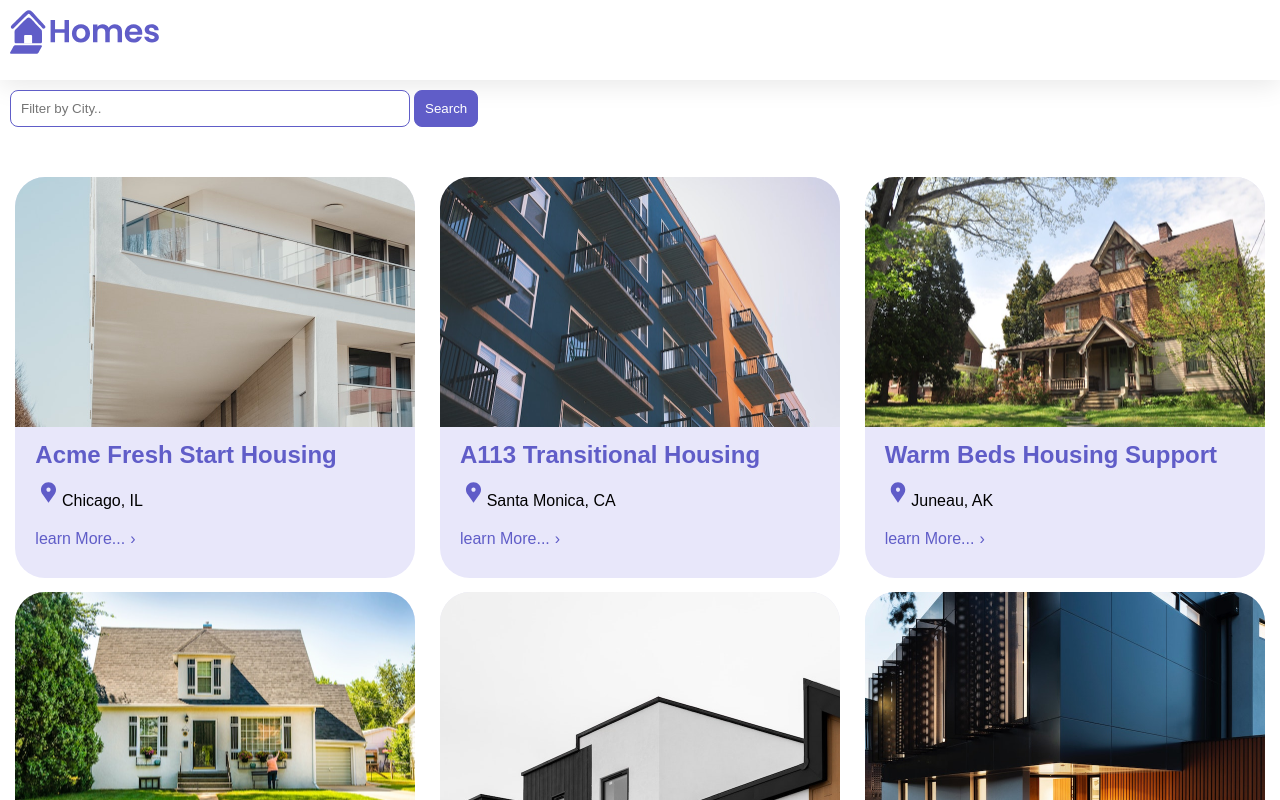
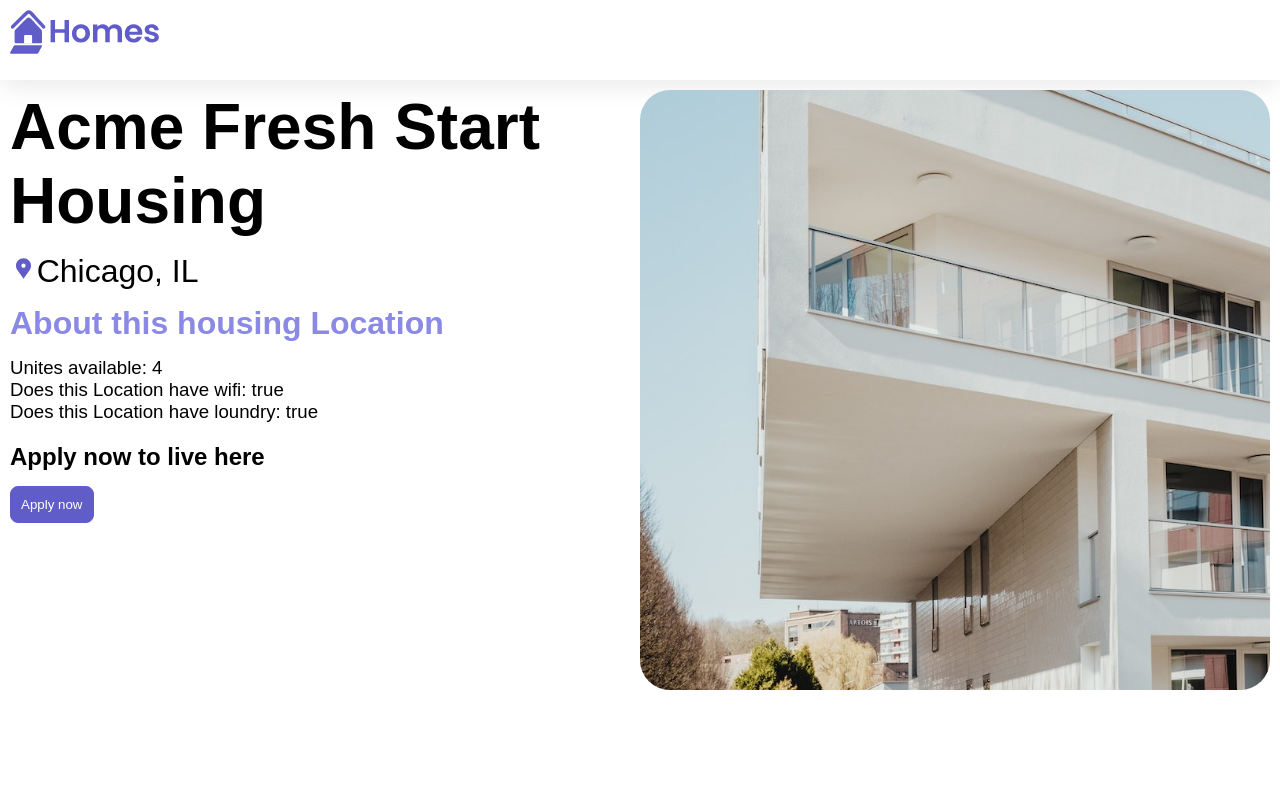
Before and after one commit to teddy004/Angular, an Angular app in the folder homes-app/: page /details/0 in a window 1280 px wide. Shown: the top 800 px of the page. Built offline with nearby package versions, Linux system fonts and the light colour scheme.

Commit message:
adding service module

```diff
--- a/homes-app/src/app/app.component.ts
+++ b/homes-app/src/app/app.component.ts
@@ -1,5 +1,6 @@
 import { Component } from '@angular/core';
 import { HomeComponent } from './home/home.component';
+import { RouterModule } from '@angular/router'
 
 @Component({
   standalone: true,
@@ -10,12 +11,12 @@
       <img class = 'brand-logo' src='/assets/logo.svg' aria-hidden='true'>
     </header>
     <section class='content'>
-    <app-home></app-home>
+    <router-outlet></router-outlet>
     </section>
   </main>
   `,
   styleUrls: ['./app.component.css'],
-  imports: [HomeComponent]
+  imports: [HomeComponent, RouterModule]
 })
 export class AppComponent {
   title = 'homes';
--- a/homes-app/src/app/details/details.component.css
+++ b/homes-app/src/app/details/details.component.css
@@ -0,0 +1,77 @@
+/* src/app/details/details.component.css */
+
+.listing-photo {
+    height: 600px;
+    width: 50%;
+    object-fit: cover;
+    border-radius: 30px;
+    float: right;
+}
+
+.listing-heading {
+    font-size: 48pt;
+    font-weight: bold;
+    margin-bottom: 15px;
+}
+
+.listing-location::before {
+    content: url('/assets/location-pin.svg') / '';
+}
+
+.listing-location {
+    font-size: 24pt;
+    margin-bottom: 15px;
+}
+
+.listing-features>.section-heading {
+    color: var(--secondary-color);
+    font-size: 24pt;
+    margin-bottom: 15px;
+}
+
+.listing-features {
+    margin-bottom: 20px;
+}
+
+.listing-features li {
+    font-size: 14pt;
+}
+
+li {
+    list-style-type: none;
+}
+
+.listing-apply .section-heading {
+    font-size: 18pt;
+    margin-bottom: 15px;
+}
+
+label,
+input {
+    display: block;
+}
+
+label {
+    color: var(--secondary-color);
+    font-weight: bold;
+    text-transform: uppercase;
+    font-size: 12pt;
+}
+
+input {
+    font-size: 16pt;
+    margin-bottom: 15px;
+    padding: 10px;
+    width: 400px;
+    border-top: none;
+    border-right: none;
+    border-left: none;
+    border-bottom: solid .3px;
+}
+
+@media (max-width: 1024px) {
+    .listing-photo {
+        width: 100%;
+        height: 400px;
+    }
+}
--- a/homes-app/src/app/details/details.component.ts
+++ b/homes-app/src/app/details/details.component.ts
@@ -1,17 +1,45 @@
-import { Component } from '@angular/core';
+import { Component, inject } from '@angular/core';
 import { CommonModule } from '@angular/common';
+import { HousingLocation } from '../housing-location';
+import { HousingService } from '../housing.service';
+import { ActivatedRoute } from '@angular/router';
 
 @Component({
   selector: 'app-details',
   standalone: true,
   imports: [CommonModule],
   template: `
-    <p>
-      details works!
-    </p>
+    <article>
+      <img class='listing-photo' [src]='housingLocation?.photo'>
+      <section class='listing-description'>
+        <h2 class=listing-heading> {{housingLocation?.name}}</h2>
+        <p class='listing-location'>{{housingLocation?.city}},
+        {{housingLocation?.state}}</p>
+      </section>
+      <section class=listing-features>
+        <h2 class=section-heading>About this housing Location</h2>
+          <ul>
+            <li>Unites available: {{housingLocation?.availableUnits}}</li>
+            <li>Does this Location have wifi: {{housingLocation?.wifi}}</li>
+            <li>Does this Location have loundry: {{housingLocation?.laundry}}</li>
+          </ul>
+          </section>
+          <section class='listing-apply'>
+            <h2 class='section-heading'>Apply now to live here</h2>
+            <button class='primary' type='button'>Apply now</button>
+          </section>
+    </article>
   `,
   styleUrls: ['./details.component.css']
 })
 export class DetailsComponent {
+  route: ActivatedRoute = inject(ActivatedRoute);
+  housingService = inject(HousingService);
+  housingLocation: HousingLocation | undefined;
+
+  constructor() {
+    const housingLocationId = Number(this.route.snapshot.params['id']);
+    this.housingLocation = this.housingService.getHousingLocationById(housingLocationId);
+  }
 
 }
--- a/homes-app/src/app/home/home.component.ts
+++ b/homes-app/src/app/home/home.component.ts
@@ -1,7 +1,8 @@
-import { Component } from '@angular/core';
+import { Component, inject } from '@angular/core';
 import { CommonModule } from '@angular/common';
 import { HousingLocationComponent } from '../housing-location/housing-location.component';
 import { HousingLocation } from '../housing-location';
+import { HousingService } from '../housing.service';
 
 @Component({
   selector: 'app-home',
@@ -24,107 +25,12 @@
   styleUrls: ['./home.component.css']
 })
 export class HomeComponent {
-  housinglocationList: HousingLocation[] = [
-     {
-      id: 0,
-      name: 'Acme Fresh Start Housing',
-      city: 'Chicago',
-      state: 'IL',
-      photo: '/assets/bernard-hermant-CLKGGwIBTaY-unsplash.jpg',
-      availableUnits: 4,
-      wifi: true,
-      laundry: true
-    },
-    {
-      id: 1,
-      name: 'A113 Transitional Housing',
-      city: 'Santa Monica',
-      state: 'CA',
-      photo: '/assets/brandon-griggs-wR11KBaB86U-unsplash.jpg',
-      availableUnits: 0,
-      wifi: false,
-      laundry: true
-    },
-    {
-      id: 2,
-      name: 'Warm Beds Housing Support',
-      city: 'Juneau',
-      state: 'AK',
-      photo: '/assets/i-do-nothing-but-love-lAyXdl1-Wmc-unsplash.jpg',
-      availableUnits: 1,
-      wifi: false,
-      laundry: false
-    },
-    {
-      id: 3,
-      name: 'Homesteady Housing',
-      city: 'Chicago',
-      state: 'IL',
-      photo: '/assets/ian-macdonald-W8z6aiwfi1E-unsplash.jpg',
-      availableUnits: 1,
-      wifi: true,
-      laundry: false
-    },
-    {
-      id: 4,
-      name: 'Happy Homes Group',
-      city: 'Gary',
-      state: 'IN',
-      photo: '/assets/krzysztof-hepner-978RAXoXnH4-unsplash.jpg',
-      availableUnits: 1,
-      wifi: true,
-      laundry: false
-    },
-    {
-      id: 5,
-      name: 'Hopeful Apartment Group',
-      city: 'Oakland',
-      state: 'CA',
-      photo: '/assets/r-architecture-JvQ0Q5IkeMM-unsplash.jpg',
-      availableUnits: 2,
-      wifi: true,
-      laundry: true
-    },
-    {
-      id: 6,
-      name: 'Seriously Safe Towns',
-      city: 'Oakland',
-      state: 'CA',
-      photo: '/assets/phil-hearing-IYfp2Ixe9nM-unsplash.jpg',
-      availableUnits: 5,
-      wifi: true,
-      laundry: true
-    },
-    {
-      id: 7,
-      name: 'Hopeful Housing Solutions',
-      city: 'Oakland',
-      state: 'CA',
-      photo: '/assets/r-architecture-GGupkreKwxA-unsplash.jpg',
-      availableUnits: 2,
-      wifi: true,
-      laundry: true
-    },
-    {
-      id: 8,
-      name: 'Seriously Safe Towns',
-      city: 'Oakland',
-      state: 'CA',
-      photo: '/assets/saru-robert-9rP3mxf8qWI-unsplash.jpg',
-      availableUnits: 10,
-      wifi: false,
-      laundry: false
-    },
-    {
-      id: 9,
-      name: 'Capital Safe Towns',
-      city: 'Portland',
-      state: 'OR',
-      photo: '/assets/webaliser-_TPTXZd9mOo-unsplash.jpg',
-      availableUnits: 6,
-      wifi: true,
-      laundry: true
-    }
-  ];
+  housinglocationList: HousingLocation[] = [];
+  housingService: HousingService = inject(HousingService);
+
+  constructor() {
+    this.housinglocationList = this.housingService.
+      getAllHousingLocations();
+  }
 
 }
--- /dev/null
+++ b/homes-app/src/app/housing.service.ts
@@ -0,0 +1,119 @@
+import { Injectable } from '@angular/core';
+import { HousingLocation } from './housing-location';
+
+@Injectable({
+  providedIn: 'root'
+})
+export class HousingService {
+  protected housingLocationList: HousingLocation[] = [
+    {
+      id: 0,
+      name: 'Acme Fresh Start Housing',
+      city: 'Chicago',
+      state: 'IL',
+      photo: '/assets/bernard-hermant-CLKGGwIBTaY-unsplash.jpg',
+      availableUnits: 4,
+      wifi: true,
+      laundry: true
+    },
+    {
+      id: 1,
+      name: 'A113 Transitional Housing',
+      city: 'Santa Monica',
+      state: 'CA',
+      photo: '/assets/brandon-griggs-wR11KBaB86U-unsplash.jpg',
+      availableUnits: 0,
+      wifi: false,
+      laundry: true
+    },
+    {
+      id: 2,
+      name: 'Warm Beds Housing Support',
+      city: 'Juneau',
+      state: 'AK',
+      photo: '/assets/i-do-nothing-but-love-lAyXdl1-Wmc-unsplash.jpg',
+      availableUnits: 1,
+      wifi: false,
+      laundry: false
+    },
+    {
+      id: 3,
+      name: 'Homesteady Housing',
+      city: 'Chicago',
+      state: 'IL',
+      photo: '/assets/ian-macdonald-W8z6aiwfi1E-unsplash.jpg',
+      availableUnits: 1,
+      wifi: true,
+      laundry: false
+    },
+    {
+      id: 4,
+      name: 'Happy Homes Group',
+      city: 'Gary',
+      state: 'IN',
+      photo: '/assets/krzysztof-hepner-978RAXoXnH4-unsplash.jpg',
+      availableUnits: 1,
+      wifi: true,
+      laundry: false
+    },
+    {
+      id: 5,
+      name: 'Hopeful Apartment Group',
+      city: 'Oakland',
+      state: 'CA',
+      photo: '/assets/r-architecture-JvQ0Q5IkeMM-unsplash.jpg',
+      availableUnits: 2,
+      wifi: true,
+      laundry: true
+    },
+    {
+      id: 6,
+      name: 'Seriously Safe Towns',
+      city: 'Oakland',
+      state: 'CA',
+      photo: '/assets/phil-hearing-IYfp2Ixe9nM-unsplash.jpg',
+      availableUnits: 5,
+      wifi: true,
+      laundry: true
+    },
+    {
+      id: 7,
+      name: 'Hopeful Housing Solutions',
+      city: 'Oakland',
+      state: 'CA',
+      photo: '/assets/r-architecture-GGupkreKwxA-unsplash.jpg',
+      availableUnits: 2,
+      wifi: true,
+      laundry: true
+    },
+    {
+      id: 8,
+      name: 'Seriously Safe Towns',
+      city: 'Oakland',
+      state: 'CA',
+      photo: '/assets/saru-robert-9rP3mxf8qWI-unsplash.jpg',
+      availableUnits: 10,
+      wifi: false,
+      laundry: false
+    },
+    {
+      id: 9,
+      name: 'Capital Safe Towns',
+      city: 'Portland',
+      state: 'OR',
+      photo: '/assets/webaliser-_TPTXZd9mOo-unsplash.jpg',
+      availableUnits: 6,
+      wifi: true,
+      laundry: true
+    }
+  ];
+
+  getAllHousingLocations(): HousingLocation[]{
+      return this.housingLocationList;
+  }
+  getHousingLocationById(id: number): HousingLocation | undefined {
+    return this.housingLocationList.find(housingLocation => housingLocation.id === id);
+  }
+
+  constructor() { }
+}
```
Also changed, not shown: 1 other file (tests, documents, lock files or other folders).
